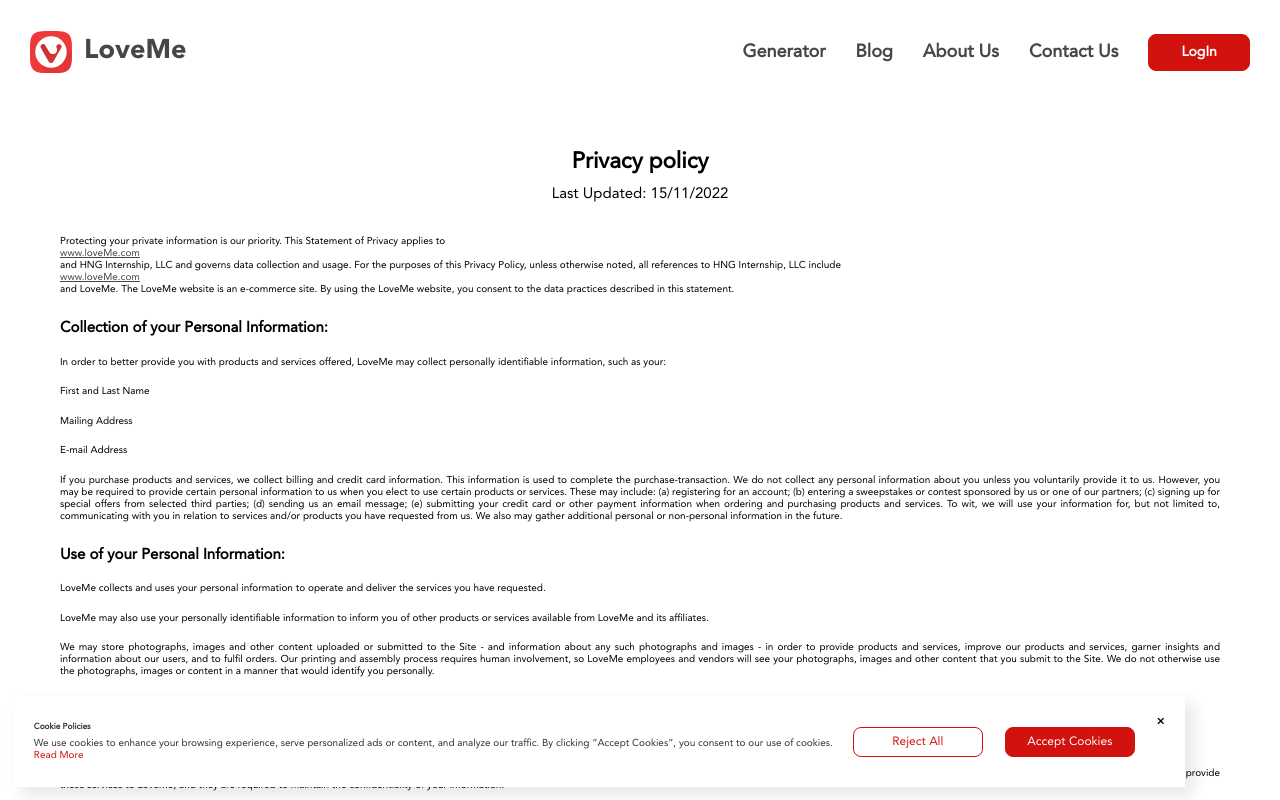
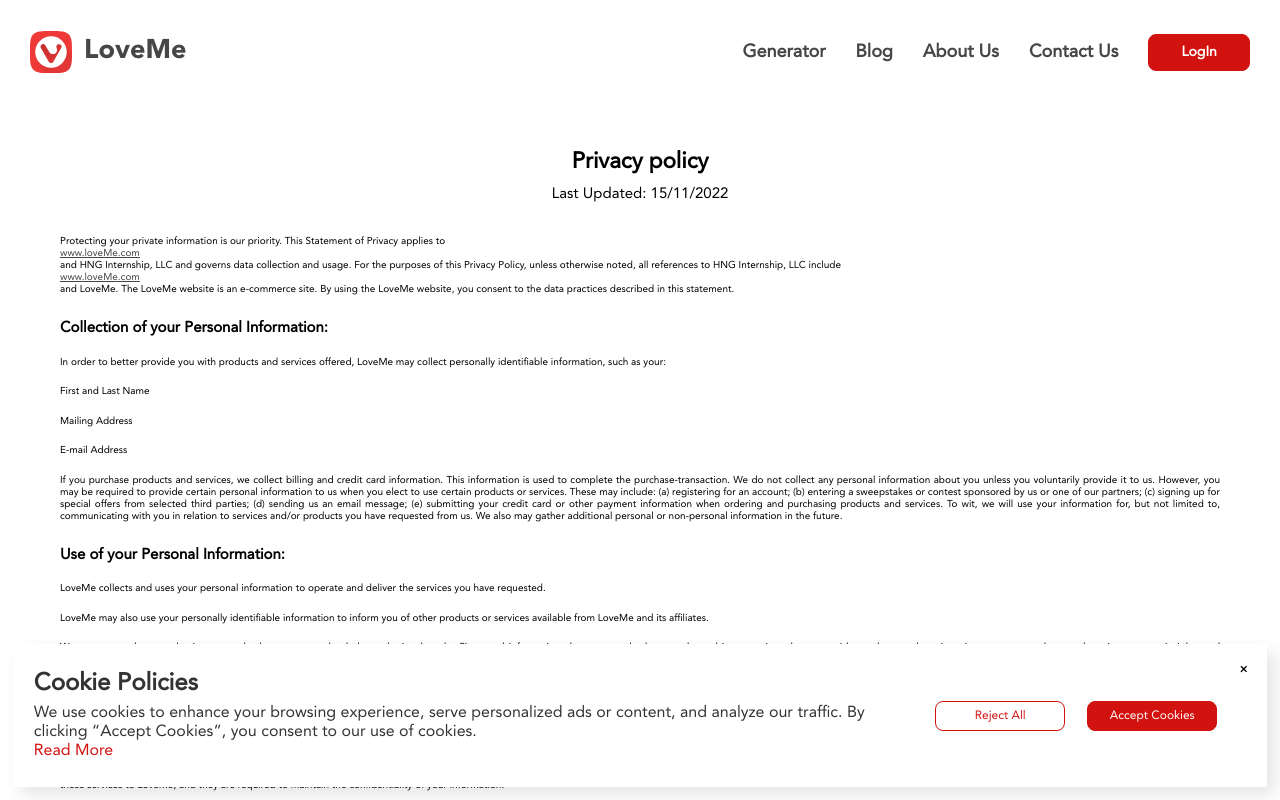
Before and after one commit to Phyya/love-letter-generator, a React (Create React App) app: page /privacypolicy in a window 1280 px wide. Shown: the top 800 px of the page. Built offline with nearby package versions, Linux system fonts and the light colour scheme.

Commit message:
Update Cookie.module.css

```diff
--- a/src/styles/Cookie.module.css
+++ b/src/styles/Cookie.module.css
@@ -77,10 +77,12 @@
 .cookie__modal__text > h5 {
   color: #333333;
   font-weight: 900;
+  font-size: 24px;
   padding-bottom: 0.5rem;
 }
 .cookie__modal__text > p {
   color: #333333;
+  font-size: 16px;
 }
 .cookie__modal__text > p > a {
   color: #d2120f;
```
